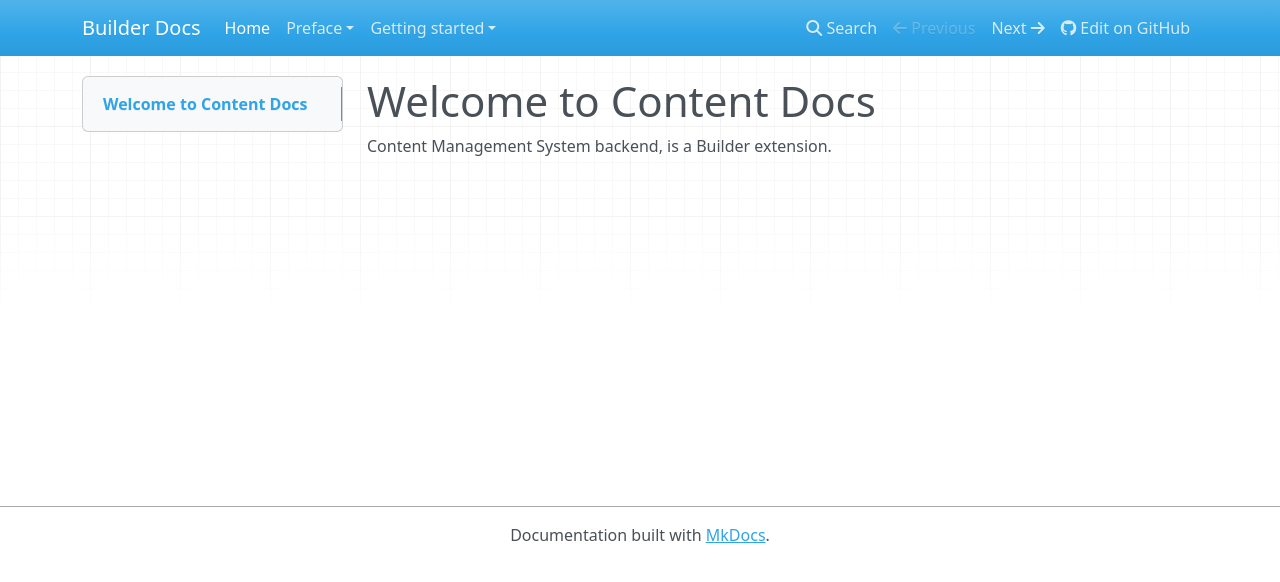
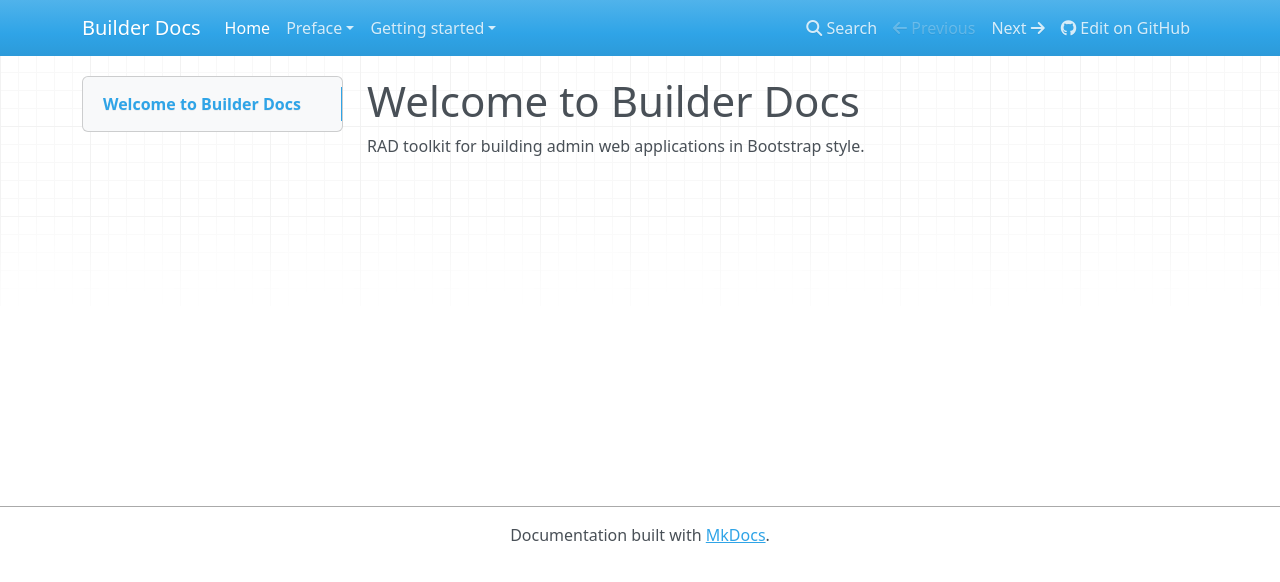
Before and after one commit to aoliverio/builder, an MkDocs documentation site: the page built from docs/index.md, in a window 1280 px wide. Shown: the top 582 px of the page. Built offline with MkDocs 1.6.1, drawn with Linux system fonts in a browser that asks for light colours; nearby versions of some CDN libraries; old or Windows-style settings are respelled for this version of MkDocs.

Commit message:
Modified index.md docs

```diff
--- a/docs/index.md
+++ b/docs/index.md
@@ -1,3 +1,3 @@
-# Welcome to Content Docs
+# Welcome to Builder Docs
 
-Content Management System backend, is a Builder extension.
+RAD toolkit for building admin web applications in Bootstrap style.
```
